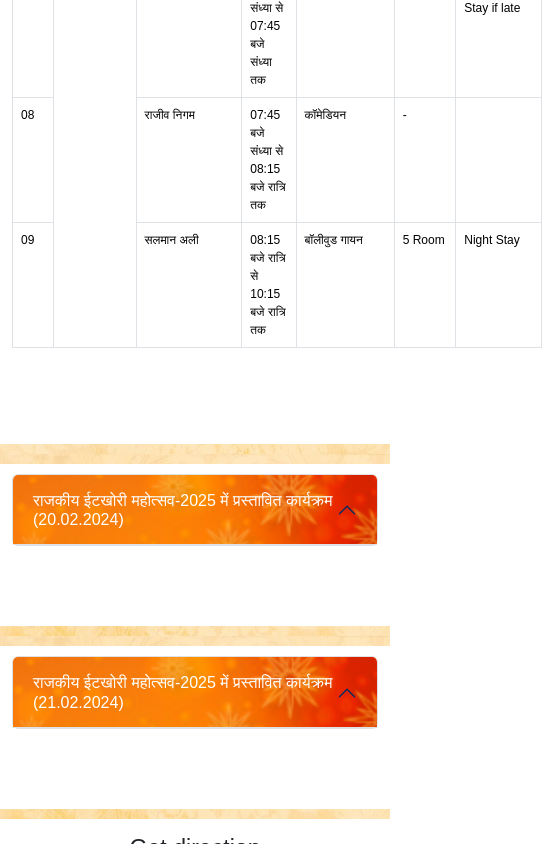
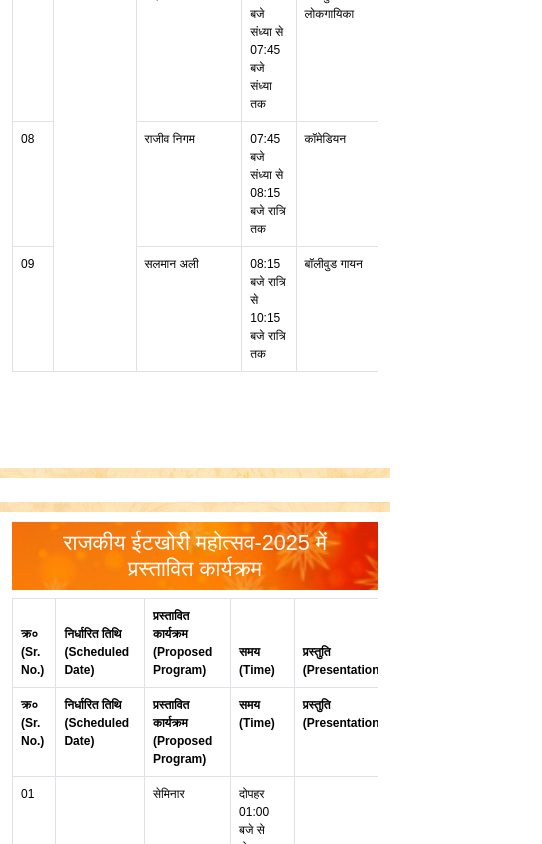
Before and after one commit to mjanki1054/bhdrakali-temple, a plain HTML site: page index.html in a window 390 px wide. Shown: the part 1156-2000 px from the top of the page, 542 px wide, since content can reach past the window. Drawn offline with nearby package versions, Linux system fonts and the light colour scheme.

Commit message:
horizontal scroll added

```diff
--- a/index.html
+++ b/index.html
@@ -47,10 +47,17 @@
 
   <!-- Event Section -->
 
-  <section class="event">
+  <section class="event my-4">
     <div class="container">
-      <h4 class="text-white py-2 px-auto"
-          style="background-image: url('./button 1.png'); background-repeat: no-repeat; background-size: cover;">राजकीय ईटखोरी महोत्सव-2025 में प्रस्तावित कार्यक्रम</h4>
+      <div class="table-section">
+        <!-- Heading with background -->
+        <h4 class="table-heading text-white text-center text-md-start py-2 px-3"
+            style="background-image: url('./button 1.png'); background-repeat: no-repeat; background-size: cover; display: block; width: 100%;">
+          राजकीय ईटखोरी महोत्सव-2025 में प्रस्तावित कार्यक्रम
+        </h4>
+
+        <!-- Table Content -->
+        <div class="table-responsive">
           <table class="table table-bordered">
             <thead>
               <tr>
@@ -142,20 +149,25 @@
   </div>
   </section>
 
-  <section class="event">
+  <section class="event my-4">
     <div class="container">
-      <div class="accordion" id="accordionExample">
-        <div class="accordion-item">
-          <h2 class="accordion-header" id="headingOne">
-            <button class="accordion-button text-white" type="button" data-bs-toggle="collapse" data-bs-target="#collapseOne" aria-expanded="true" aria-controls="collapseOne" style="background-image: url('./button 1.png'); background-repeat: no-repeat; background-size: cover; background-position: center;">
+      <h4 class="text-white text-center text-md-start py-2 px-3"
+          style="background-image: url('./button 1.png'); background-repeat: no-repeat; background-size: cover;">राजकीय ईटखोरी महोत्सव-2025 में प्रस्तावित कार्यक्रम</h4>
 
-              राजकीय ईटखोरी महोत्सव-2025 में प्रस्तावित कार्यक्रम (20.02.2024)
-            </button>
-          </h2>
-          <div id="collapseOne" class="accordion-collapse collapse" aria-labelledby="headingOne" data-bs-parent="#accordionExample" >
-            <div class="accordion-body">
+      <div class="table-responsive">
         <table class="table table-bordered">
           <thead>
+            <tr>
+              <th>क्र० (Sr. No.)</th>
+              <th>निर्धारित तिथि (Scheduled Date)</th>
+              <th>प्रस्तावित कार्यक्रम (Proposed Program)</th>
+              <th>समय (Time)</th>
+              <th>प्रस्तुति (Presentation)</th>
+              <th>कमरों की विवरणी (Room Details)</th>
+              <th>अभ्युक्ति (Remarks)</th>
+            </tr>
+          </thead>
+          <tbody>
             <tr>
               <th>क्र० (Sr. No.)</th>
               <th>निर्धारित तिथि (Scheduled Date)</th>
@@ -233,19 +245,25 @@
     </div>
   </section>
 
-  <section class="event">
+  <section class="event my-4">
     <div class="container">
-      <div class="accordion" id="accordionExample">
-        <div class="accordion-item">
-          <h2 class="accordion-header" id="headingTwo">
-            <button class="accordion-button text-white" type="button" data-bs-toggle="collapse" data-bs-target="#collapseTwo" aria-expanded="true" aria-controls="collapseTwo" style="background-image: url('./button 1.png'); background-repeat: no-repeat; background-size: cover; background-position: center;">
-              राजकीय ईटखोरी महोत्सव-2025 में प्रस्तावित कार्यक्रम (21.02.2024)
-            </button>
-          </h2>
-          <div id="collapseTwo" class="accordion-collapse collapse" aria-labelledby="headingTwo" data-bs-parent="#accordionExample">
-            <div class="accordion-body">
+      <h4 class="text-white text-center text-md-start py-2 px-3"
+          style="background-image: url('./button 1.png'); background-repeat: no-repeat; background-size: cover;">राजकीय ईटखोरी महोत्सव-2025 में प्रस्तावित कार्यक्रम</h4>
+
+      <div class="table-responsive">
         <table class="table table-bordered">
           <thead>
+            <tr>
+              <th>क्र० (Sr. No.)</th>
+              <th>निर्धारित तिथि (Scheduled Date)</th>
+              <th>प्रस्तावित कार्यक्रम (Proposed Program)</th>
+              <th>समय (Time)</th>
+              <th>प्रस्तुति (Presentation)</th>
+              <th>कमरों की विवरणी (Room Details)</th>
+              <th>अभ्युक्ति (Remarks)</th>
+            </tr>
+          </thead>
+          <tbody>
                   <tr>
                     <th>क्र० (Sr. No.)</th>
                     <th>निर्धारित तिथि (Scheduled Date)</th>
--- a/style.css
+++ b/style.css
@@ -158,14 +158,3 @@ body {
     font-weight: 700;
     font-style: normal;
   }
-
-
-  @font-face {
-    font-family: 'KrutiDev';
-    src: url('./fonts/KrutiDev.ttf') format('truetype');
-}
-
-.table-custom {
-    font-family: 'KrutiDev', serif;
-    font-size: 14px;
-}
```
Lines whose indentation alone changed are shown as unchanged.
